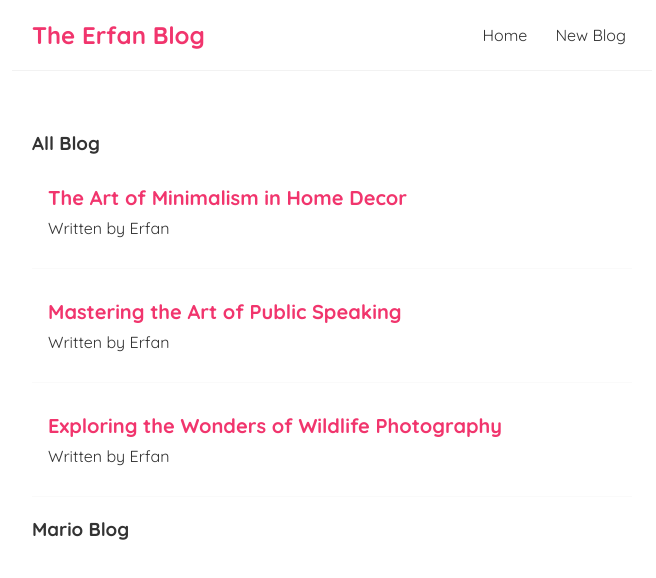
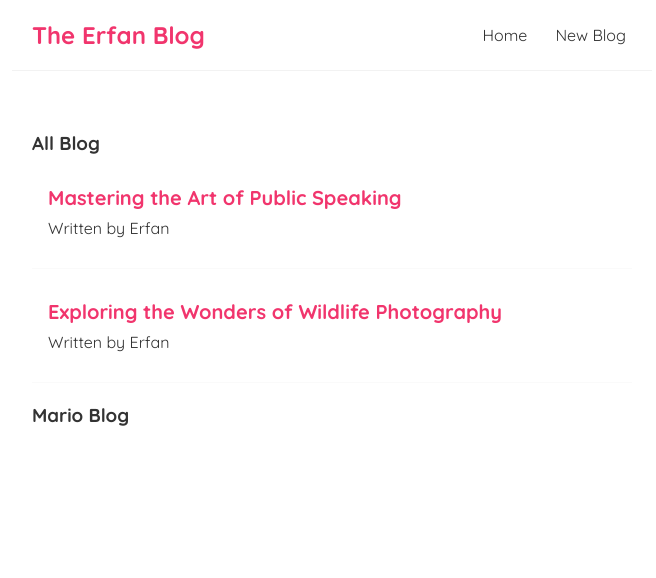
Before and after one commit to Erfanhosseini98/learn-react, a React (Vite) app: page / in a window 1280 px wide. Shown: the top 578 px of the page, without its empty margins (308-964 px from the left). Built offline with nearby package versions, Linux system fonts and the light colour scheme; data requests are answered from the project's data file.

Commit message:
Added 404 page and defined route in the app

```diff
--- a/data/db.json
+++ b/data/db.json
@@ -1,11 +1,5 @@
 {
   "blogs": [
-        {
-            "title": "The Art of Minimalism in Home Decor",
-            "body": "Discover the beauty of minimalist home decor and how it can transform your living space. Learn practical tips and tricks for decluttering and creating a serene environment.\"\nAuthor: \"Jennifer Davis",
-            "author": "Erfan",
-            "id": 1
-        },
     {
       "title": "Mastering the Art of Public Speaking",
       "body": "Unlock your potential as a confident and effective public speaker. This blog offers proven strategies, techniques, and exercises to help you overcome stage fright and captivate your audience.",
--- a/src/App.jsx
+++ b/src/App.jsx
@@ -3,6 +3,7 @@
 import Home from './pages/Home'
 import Create from './pages/Create'
 import BlogDetail from "./pages/BlogDetail"
+import NotFound from "./pages/NotFound"
 
 function App() {
 
@@ -16,6 +17,8 @@
               <Route index element={<Home />} />
               <Route path="Create" element={< Create />}></Route>
               <Route path="Blog/:id" element={< BlogDetail />}></Route>
+              <Route path="*" element={< NotFound />}></Route>
+
             </Routes>
           </div>
         </div>
--- /dev/null
+++ b/src/pages/NotFound.jsx
@@ -0,0 +1,13 @@
+import { Link } from "react-router-dom";
+
+const NotFound = () => {
+    return (
+        <div>
+            <h2>Sorry</h2>
+            <p>That Page Cannot be Found</p>
+            <Link to="/"> Back to the HomePage</Link>
+        </div>
+     );
+}
+
+export default NotFound;
```
Lines whose indentation alone changed are shown as unchanged.
